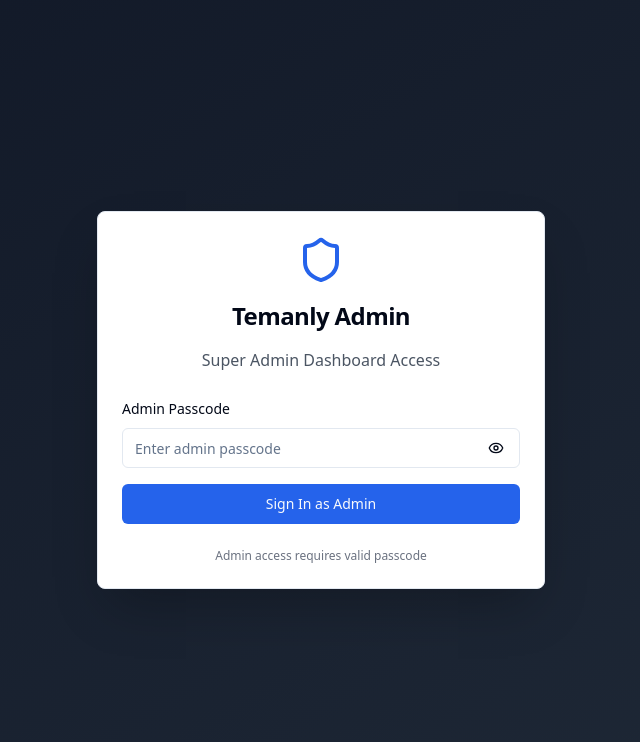
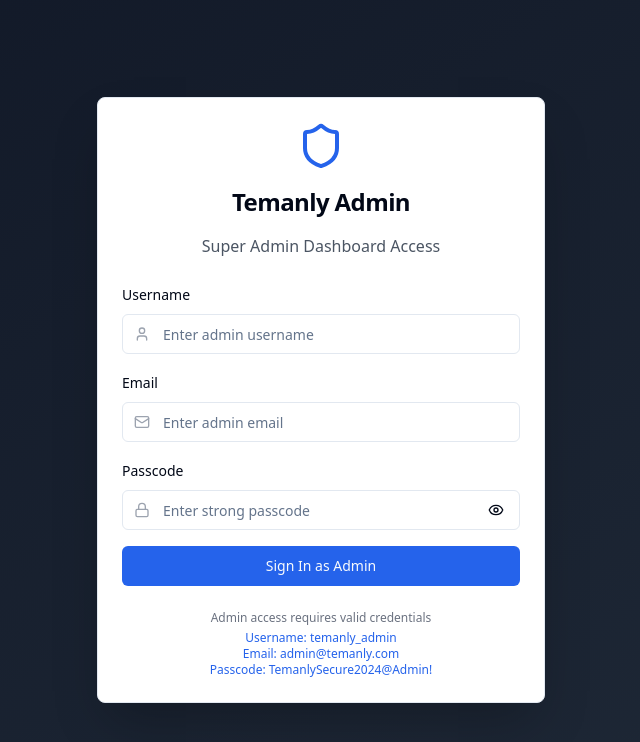
Before and after one commit to Amdsnk/temanly-social-spark-35, a React (Vite) app: page /admin in a window 1280 px wide. Shown: the top 742 px of the page, without its empty margins (319-959 px from the left). Built offline with nearby package versions, Linux system fonts and the light colour scheme.

Commit message:
Fix: Implement admin sign-in with credentials
Update admin authentication to use username, email, and a strong passcode.

```diff
--- a/src/components/AdminLogin.tsx
+++ b/src/components/AdminLogin.tsx
@@ -4,22 +4,24 @@ import { Card, CardContent, CardHeader, CardTitle } from '@/components/ui/card';
 import { Button } from '@/components/ui/button';
 import { Input } from '@/components/ui/input';
 import { Label } from '@/components/ui/label';
-import { Eye, EyeOff, Shield } from 'lucide-react';
+import { Eye, EyeOff, Shield, User, Mail, Lock } from 'lucide-react';
 import { useAdminAuth } from '@/contexts/AdminAuthContext';
 import { useToast } from '@/hooks/use-toast';
 
 const AdminLogin = () => {
+  const [username, setUsername] = useState('');
+  const [email, setEmail] = useState('');
   const [passcode, setPasscode] = useState('');
   const [showPasscode, setShowPasscode] = useState(false);
   const [loading, setLoading] = useState(false);
-  const { signInWithPasscode } = useAdminAuth();
+  const { signInWithCredentials } = useAdminAuth();
   const { toast } = useToast();
 
   const handleSubmit = async (e: React.FormEvent) => {
     e.preventDefault();
     setLoading(true);
 
-    const { error } = await signInWithPasscode(passcode);
+    const { error } = await signInWithCredentials(username, email, passcode);
 
     if (error) {
       toast({
@@ -51,14 +53,48 @@ const AdminLogin = () => {
         <CardContent className="space-y-6">
           <form onSubmit={handleSubmit} className="space-y-4">
             <div className="space-y-2">
-              <Label htmlFor="passcode">Admin Passcode</Label>
+              <Label htmlFor="username">Username</Label>
               <div className="relative">
+                <User className="absolute left-3 top-1/2 -translate-y-1/2 w-4 h-4 text-gray-400" />
+                <Input
+                  id="username"
+                  type="text"
+                  placeholder="Enter admin username"
+                  value={username}
+                  onChange={(e) => setUsername(e.target.value)}
+                  className="pl-10"
+                  required
+                />
+              </div>
+            </div>
+
+            <div className="space-y-2">
+              <Label htmlFor="email">Email</Label>
+              <div className="relative">
+                <Mail className="absolute left-3 top-1/2 -translate-y-1/2 w-4 h-4 text-gray-400" />
+                <Input
+                  id="email"
+                  type="email"
+                  placeholder="Enter admin email"
+                  value={email}
+                  onChange={(e) => setEmail(e.target.value)}
+                  className="pl-10"
+                  required
+                />
+              </div>
+            </div>
+
+            <div className="space-y-2">
+              <Label htmlFor="passcode">Passcode</Label>
+              <div className="relative">
+                <Lock className="absolute left-3 top-1/2 -translate-y-1/2 w-4 h-4 text-gray-400" />
                 <Input
                   id="passcode"
                   type={showPasscode ? 'text' : 'password'}
-                  placeholder="Enter admin passcode"
+                  placeholder="Enter strong passcode"
                   value={passcode}
                   onChange={(e) => setPasscode(e.target.value)}
+                  className="pl-10 pr-10"
                   required
                 />
                 <Button
@@ -82,8 +118,13 @@ const AdminLogin = () => {
             </Button>
           </form>
 
-          <div className="text-xs text-gray-500 text-center">
-            Admin access requires valid passcode
+          <div className="text-xs text-gray-500 text-center space-y-1">
+            <div>Admin access requires valid credentials</div>
+            <div className="text-blue-600 font-medium">
+              Username: temanly_admin<br />
+              Email: admin@temanly.com<br />
+              Passcode: TemanlySecure2024@Admin!
+            </div>
           </div>
         </CardContent>
       </Card>
--- a/src/contexts/AdminAuthContext.tsx
+++ b/src/contexts/AdminAuthContext.tsx
@@ -4,14 +4,16 @@ import React, { createContext, useContext, useState, useEffect } from 'react';
 interface AdminAuthContextType {
   isAdmin: boolean;
   loading: boolean;
-  signInWithPasscode: (passcode: string) => Promise<{ error?: string }>;
+  signInWithCredentials: (username: string, email: string, passcode: string) => Promise<{ error?: string }>;
   signOut: () => Promise<void>;
 }
 
 const AdminAuthContext = createContext<AdminAuthContextType | undefined>(undefined);
 
 // Admin credentials
-const ADMIN_PASSCODE = "TEMANLY2024ADMIN";
+const ADMIN_USERNAME = "temanly_admin";
+const ADMIN_EMAIL = "admin@temanly.com";
+const ADMIN_PASSCODE = "TemanlySecure2024@Admin!";
 
 export const AdminAuthProvider: React.FC<{ children: React.ReactNode }> = ({ children }) => {
   const [isAdmin, setIsAdmin] = useState(false);
@@ -26,16 +28,26 @@ export const AdminAuthProvider: React.FC<{ children: React.ReactNode }> = ({ chi
     setLoading(false);
   }, []);
 
-  const signInWithPasscode = async (passcode: string) => {
+  const signInWithCredentials = async (username: string, email: string, passcode: string) => {
     try {
-      console.log('Attempting to sign in with passcode');
+      console.log('Attempting to sign in with credentials');
+
+      if (username !== ADMIN_USERNAME) {
+        console.log('Invalid username');
+        return { error: 'Invalid username' };
+      }
+
+      if (email !== ADMIN_EMAIL) {
+        console.log('Invalid email');
+        return { error: 'Invalid email address' };
+      }
 
       if (passcode !== ADMIN_PASSCODE) {
         console.log('Invalid passcode');
-        return { error: 'Invalid admin passcode' };
+        return { error: 'Invalid passcode' };
       }
 
-      console.log('Passcode validated successfully');
+      console.log('All credentials validated successfully');
       setIsAdmin(true);
       localStorage.setItem('temanly_admin_logged_in', 'true');
 
@@ -55,7 +67,7 @@ export const AdminAuthProvider: React.FC<{ children: React.ReactNode }> = ({ chi
   const value = {
     isAdmin,
     loading,
-    signInWithPasscode,
+    signInWithCredentials,
     signOut,
   };
 
```
